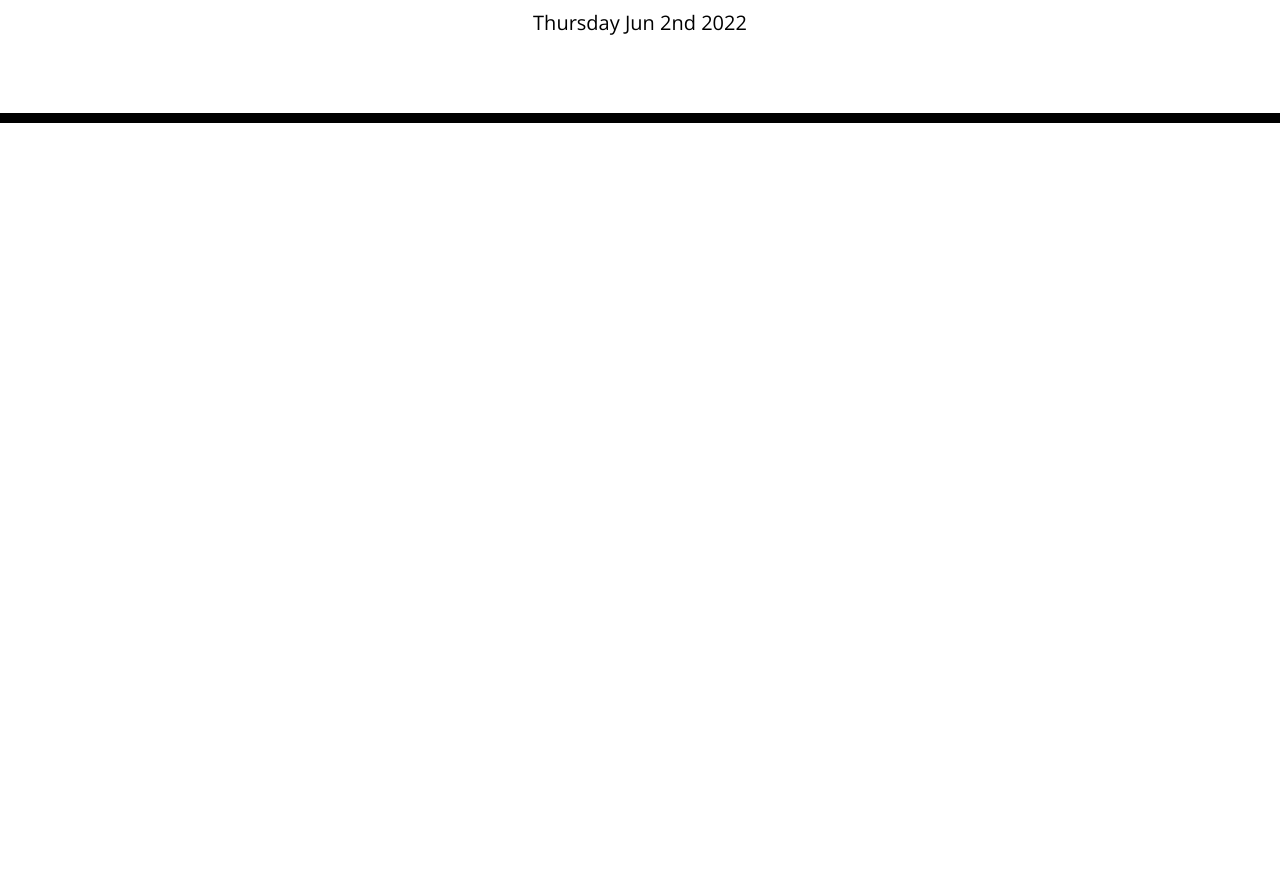
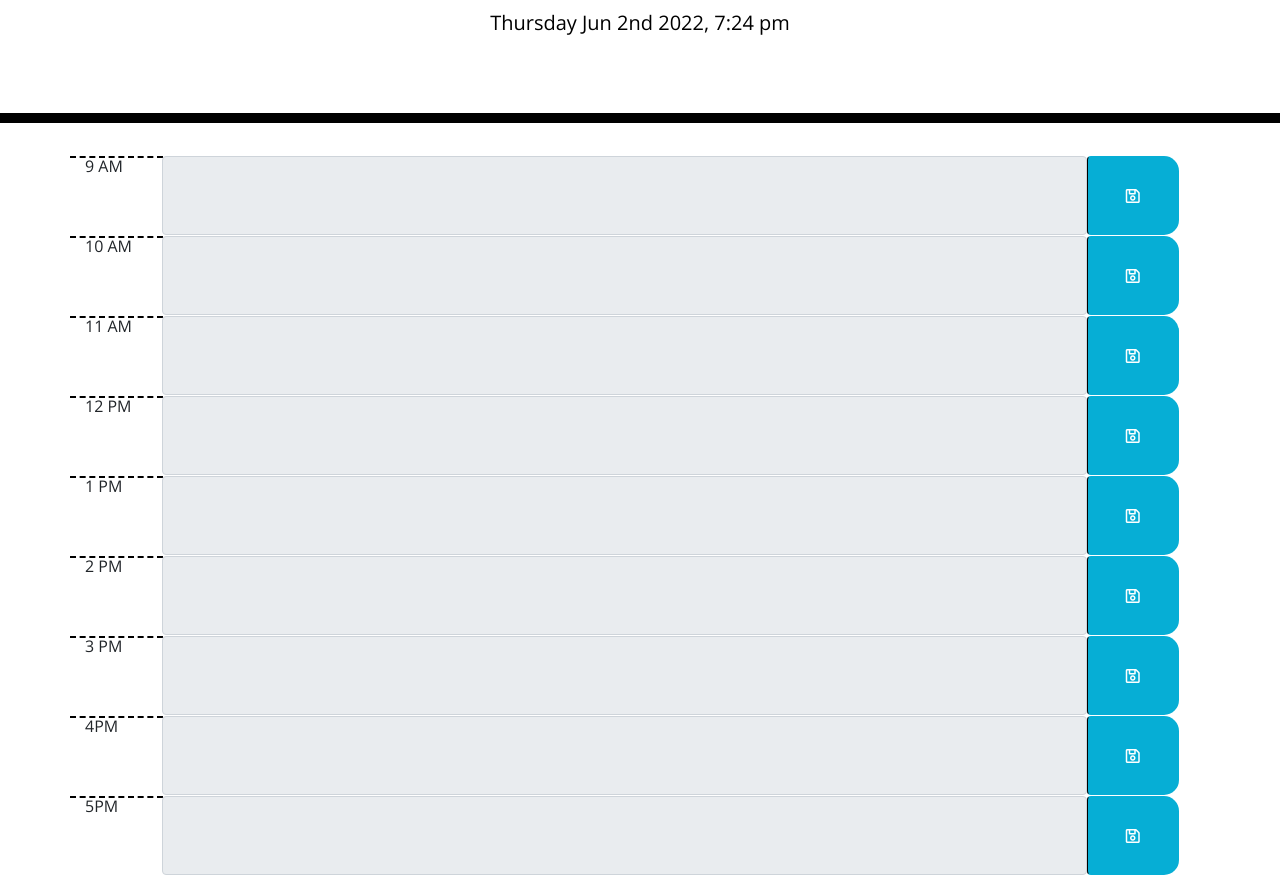
Before and after one commit to jgislaszapata/05-Calendar-app, a plain HTML site: page index.html in a window 1280 px wide. Shown: the part 181-1056 px from the top of the page. Before the commit the page ends 800 px from the top, so only its background shows below. Drawn offline with nearby package versions, Linux system fonts and the light colour scheme.

Commit message:
Achieved desired look for calendar, time blocks have time dynamically written with js

```diff
--- a/develop/script.js
+++ b/develop/script.js
@@ -1,3 +1,59 @@
+// Gain access to id of current day and create variable for date and time
 var currentDayEl = $(`#current-day`);
-var currentDate = moment().format("dddd MMM Do YYYY");
-currentDayEl.text(currentDate);
+var currentDateTime = moment().format("dddd MMM Do YYYY, h:mm a");
+console.log(currentDateTime);
+
+// Write currentDayEl to html
+currentDayEl.text(currentDateTime);
+
+var currentTime = moment();
+currentTime = currentTime.startOf("hour");
+
+// Create start time of 9AM
+startWorkTime = moment().startOf("day").add(9, "hours");
+
+// Write each hour to html
+var hourNine = startWorkTime.add(0, "h");
+hourNine = hourNine.format("h A");
+var hourNineText = $(".hour-9");
+hourNineText.text(hourNine);
+
+var hourTen = startWorkTime.add(1, "h");
+hourTen = hourTen.format("hh A");
+var hourTenText = $(".hour-10")
+hourTenText.text(hourTen);
+
+var hourEleven = startWorkTime.add(1, "h");
+hourEleven = hourEleven.format("hh A");
+var hourElevenText = $(".hour-11");
+hourElevenText.text(hourEleven);
+
+var hourTwelve = startWorkTime.add(1, "h");
+hourTwelve = hourTwelve.format("hh A");
+var hourTwelveText = $(".hour-12");
+hourTwelveText.text(hourTwelve);
+
+var hourOne = startWorkTime.add(1, "h");
+hourOne = hourOne.format("h A");
+var hourOneText = $(".hour-1");
+hourOneText.text(hourOne);
+
+var hourTwo = startWorkTime.add(1, "h");
+hourTwo = hourTwo.format("h A");
+var hourTwoText = $(".hour-2");
+hourTwoText.text(hourTwo);
+
+var hourThree = startWorkTime.add(1, "h");
+hourThree = hourThree.format("h A");
+var hourThreeText = $(".hour-3");
+hourThreeText.text(hourThree);
+
+var hourFour = startWorkTime.add(1, "h");
+hourFour = hourFour.format("h A");
+var hourFourText = $(".hour-4");
+hourFourText.text(hourFour);
+
+var hourFive = startWorkTime.add(1, "h");
+hourFive = hourFive.format("h A");
+var hourFiveText = $(".hour-5");
+hourFiveText.text(hourFive);
--- a/develop/styles.css
+++ b/develop/styles.css
@@ -69,3 +69,7 @@ body {
     font-size: 20px;
     transition: all 0.3s ease-in-out;
   }
+
+  #hour-block {
+    border-top: 2px dashed black;
+  }
--- a/index.html
+++ b/index.html
@@ -35,12 +35,78 @@
     <!-- This is the main container for all time divs -->
     <div class="container" id="container-main">
 
-      <!-- Div for 9AM Timeblock -->
-      <div class="input-group" data-hour="9">
-        <div>
+      <div class="input-group input-group-lg row" id="block-9" data-hour="9">
+        <div class="input-group-prepend col-1" id="hour-block">
+          <div class="hour-9"></div>
+        </div>
+        <input type="text" class="input-group-text col-10">
+        <button class="btn saveBtn col-1"><i class="far fa-save"></i></button>
+      </div>
 
+      <div class="input-group input-group-lg row" id="block-10" data-hour="10">
+        <div class="input-group-prepend col-1" id="hour-block">
+          <div class="hour-10"></div>
         </div>
+        <input type="text" class="input-group-text col-10">
+        <button class="btn saveBtn col-1"><i class="far fa-save"></i></button>
       </div>
+
+      <div class="input-group input-group-lg row" id="block-11" data-hour="11">
+        <div class="input-group-prepend col-1" id="hour-block">
+          <div class="hour-11"></div>
+        </div>
+        <input type="text" class="input-group-text col-10">
+        <button class="btn saveBtn col-1"><i class="far fa-save"></i></button>
+      </div>
+
+      <div class="input-group input-group-lg row" id="block-12" data-hour="12">
+        <div class="input-group-prepend col-1" id="hour-block">
+          <div class="hour-12"></div>
+        </div>
+        <input type="text" class="input-group-text col-10">
+        <button class="btn saveBtn col-1"><i class="far fa-save"></i></button>
+      </div>
+
+      <div class="input-group input-group-lg row" id="block-1" data-hour="1">
+        <div class="input-group-prepend col-1" id="hour-block">
+          <div class="hour-1"></div>
+        </div>
+        <input type="text" class="input-group-text col-10">
+        <button class="btn saveBtn col-1"><i class="far fa-save"></i></button>
+      </div>
+
+      <div class="input-group input-group-lg row" id="block-2" data-hour="2">
+        <div class="input-group-prepend col-1" id="hour-block">
+          <div class="hour-2"></div>
+        </div>
+        <input type="text" class="input-group-text col-10">
+        <button class="btn saveBtn col-1"><i class="far fa-save"></i></button>
+      </div>
+
+      <div class="input-group input-group-lg row" id="block-3" data-hour="3">
+        <div class="input-group-prepend col-1" id="hour-block">
+          <div class="hour-3"></div>
+        </div>
+        <input type="text" class="input-group-text col-10">
+        <button class="btn saveBtn col-1"><i class="far fa-save"></i></button>
+      </div>
+
+      <div class="input-group input-group-lg row" id="block-4" data-hour="4">
+        <div class="input-group-prepend col-1" id="hour-block">
+          <div>4PM</div>
+        </div>
+        <input type="text" class="input-group-text col-10">
+        <button class="btn saveBtn col-1"><i class="far fa-save"></i></button>
+      </div>
+
+      <div class="input-group input-group-lg row" id="block-5" data-hour="5">
+        <div class="input-group-prepend col-1" id="hour-block">
+          <div>5PM</div>
+        </div>
+        <input type="text" class="input-group-text col-10">
+        <button class="btn saveBtn col-1"><i class="far fa-save"></i></button>
+      </div>
+
     </div>
 
     <script src="https://ajax.googleapis.com/ajax/libs/jquery/3.6.0/jquery.min.js"></script>
```
